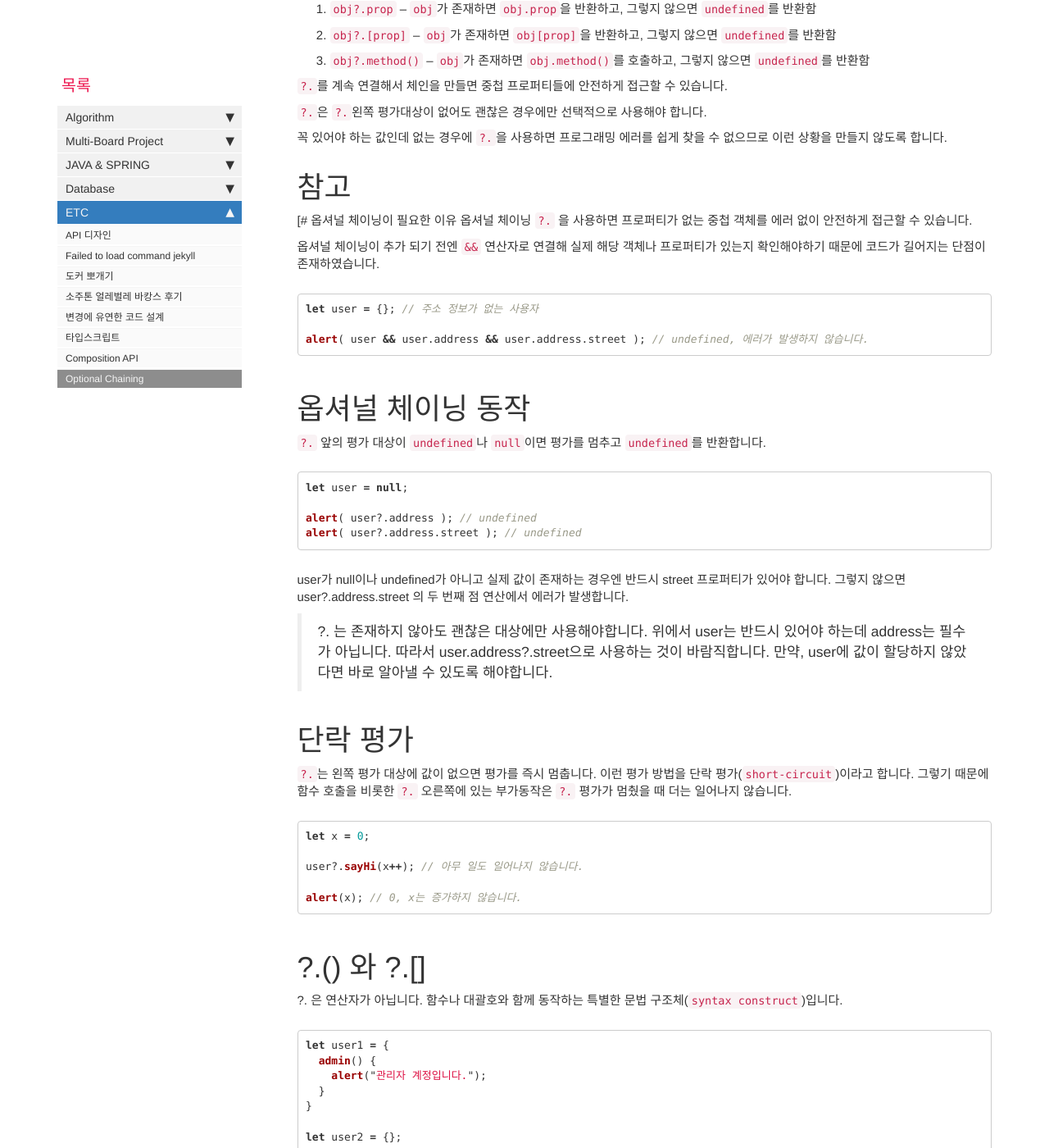
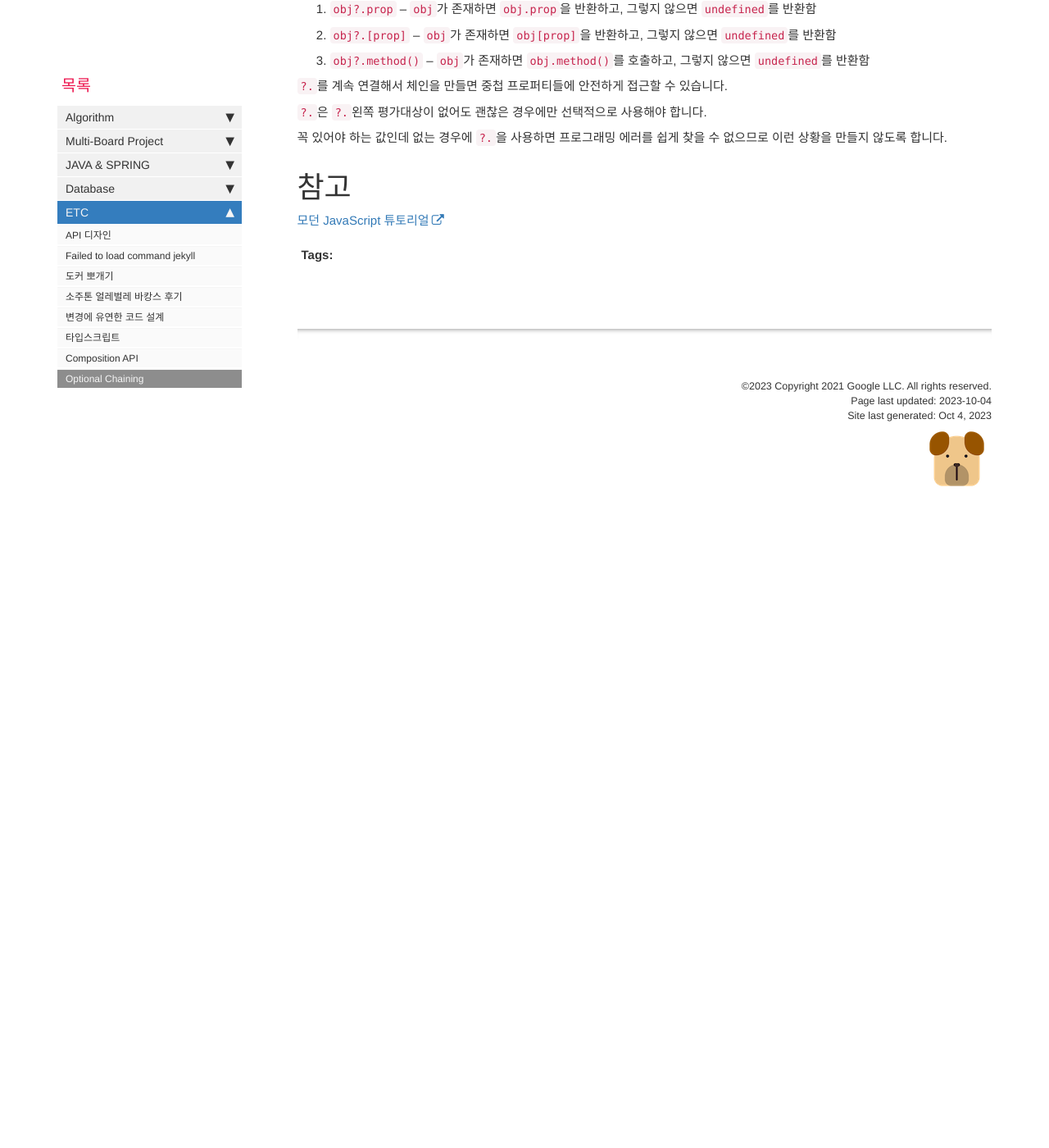
Before and after one commit to JeonJe/JeonJe.github.io, a Jekyll site: the page built from pages/etc/optional_chaining.md, in a window 1280 px wide and 1400 px high, scrolled down 1908 px. Shown: the whole window at 82% size. Built offline with Jekyll 4.4.1, drawn with Linux system fonts in a browser that asks for light colours; comment, search, counter and statistics services are not loaded; after the commit the page ends 2570 px from its top, so only the background shows below that; some of the changed text lies outside the part shown.

Commit message:
feat : optional_chaining.md

````diff
--- a/pages/etc/optional_chaining.md
+++ b/pages/etc/optional_chaining.md
@@ -91,93 +91,6 @@ alert( user1?.[key]?.something?.not?.existing); // undefined
 
 꼭 있어야 하는 값인데 없는 경우에 `?.`을 사용하면 프로그래밍 에러를 쉽게 찾을 수 없으므로 이런 상황을 만들지 않도록 합니다.
 
-# 참고
-
-[# 옵셔널 체이닝이 필요한 이유
-옵셔널 체이닝 `?.` 을 사용하면 프로퍼티가 없는 중첩 객체를 에러 없이 안전하게 접근할 수 있습니다.
-
-옵셔널 체이닝이 추가 되기 전엔 `&&` 연산자로 연결해 실제 해당 객체나 프로퍼티가 있는지 확인해야하기 때문에 코드가 길어지는 단점이 존재하였습니다.
-```javascript
-let user = {}; // 주소 정보가 없는 사용자
-
-alert( user && user.address && user.address.street ); // undefined, 에러가 발생하지 않습니다.
-```
-
-
-# 옵셔널 체이닝 동작
-`?.` 앞의 평가 대상이 `undefined`나 `null`이면 평가를 멈추고 `undefined`를 반환합니다.
-```javascript
-let user = null;
-
-alert( user?.address ); // undefined
-alert( user?.address.street ); // undefined
-```
-
-user가 null이나 undefined가 아니고 실제 값이 존재하는 경우엔 반드시 street 프로퍼티가 있어야 합니다. 그렇지 않으면 user?.address.street 의 두 번째 점 연산에서 에러가 발생합니다.
-
-> ?. 는 존재하지 않아도 괜찮은 대상에만 사용해야합니다. 위에서 user는 반드시 있어야 하는데 address는 필수가 아닙니다. 따라서 user.address?.street으로 사용하는 것이 바람직합니다. 만약, user에 값이 할당하지 않았다면 바로 알아낼 수 있도록 해야합니다.
-
-
-# 단락 평가
-`?.`는 왼쪽 평가 대상에 값이 없으면 평가를 즉시 멈춥니다. 이런 평가 방법을 단락 평가(`short-circuit`)이라고 합니다.
-그렇기 때문에 함수 호출을 비롯한 `?.` 오른쪽에 있는 부가동작은 `?.` 평가가 멈췄을 때 더는 일어나지 않습니다.
-```javascript
-let x = 0;
-
-user?.sayHi(x++); // 아무 일도 일어나지 않습니다.
-
-alert(x); // 0, x는 증가하지 않습니다.
-```
-
-# ?.() 와 ?.[]
-?. 은 연산자가 아닙니다. 함수나 대괄호와 함께 동작하는 특별한 문법 구조체(`syntax construct`)입니다.
-
-```javascript
-let user1 = {
-  admin() {
-    alert("관리자 계정입니다.");
-  }
-}
-
-let user2 = {};
-
-user1.admin?.(); // 관리자 계정입니다.
-user2.admin?.();
-```
-user1엔 admin이 정의 되었기 때문에 메서드가 정상 호출되고, user2엔 admin 메서드가 없지만 에러없이 그냥 평가가 멈춥니다.
-
-. 대신 대괄호[] 를 사용해 객체 프로퍼티에 접근하는 경우엔 `?.[]`를 사용할 수 있습니다. 이 경우 객체 존재 여부가 확실하지 않은 경우에도 완전하게 프로퍼티를 읽을 수 있습니다.
-```javascript
-let user1 = {
-  firstName: "Violet"
-};
-
-let user2 = null; // user2는 권한이 없는 사용자라고 가정해봅시다.
-
-let key = "firstName";
-
-alert( user1?.[key] ); // Violet
-alert( user2?.[key] ); // undefined
-
-alert( user1?.[key]?.something?.not?.existing); // undefined
-```
-
-# 요약
-
-옵셔널 체이닝 문법 `?.`은 세 가지 형태로 사용할 수 있습니다.
-
-1. `obj?.prop` – `obj`가 존재하면 `obj.prop`을 반환하고, 그렇지 않으면 `undefined`를 반환함
-2. `obj?.[prop]` – `obj`가 존재하면 `obj[prop]`을 반환하고, 그렇지 않으면 `undefined`를 반환함
-3. `obj?.method()` – `obj`가 존재하면 `obj.method()`를 호출하고, 그렇지 않으면 `undefined`를 반환함
-
-
-`?.`를 계속 연결해서 체인을 만들면 중첩 프로퍼티들에 안전하게 접근할 수 있습니다.
-
-`?.`은 `?.`왼쪽 평가대상이 없어도 괜찮은 경우에만 선택적으로 사용해야 합니다.
-
-꼭 있어야 하는 값인데 없는 경우에 `?.`을 사용하면 프로그래밍 에러를 쉽게 찾을 수 없으므로 이런 상황을 만들지 않도록 합니다.
-
 
 # 참고
-[# 모던 JavaScript 튜토리얼](https://ko.javascript.info/optional-chaining#ref-245)
-](https://ko.javascript.info/optional-chaining#ref-245)
+[모던 JavaScript 튜토리얼](https://ko.javascript.info/optional-chaining#ref-245)
````
